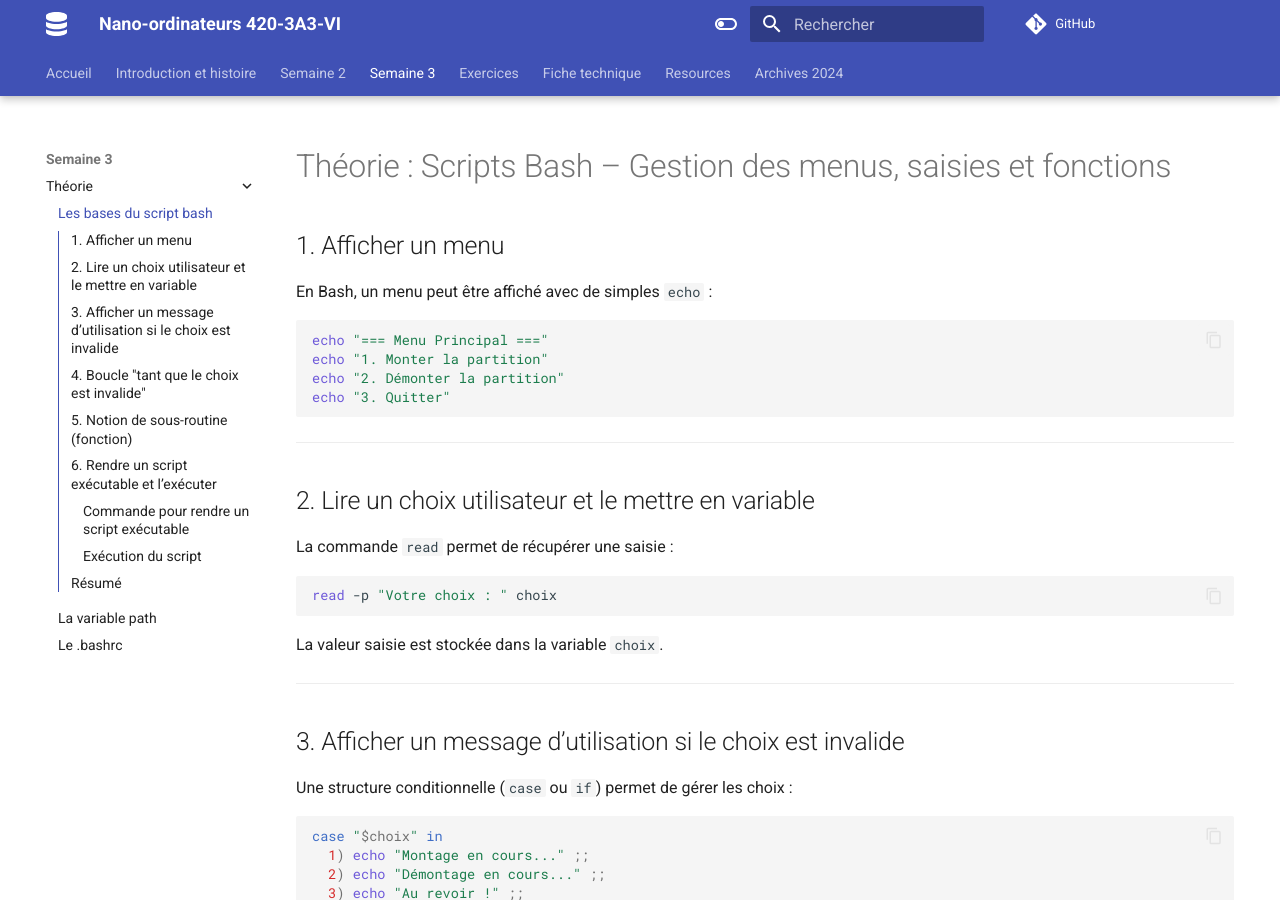
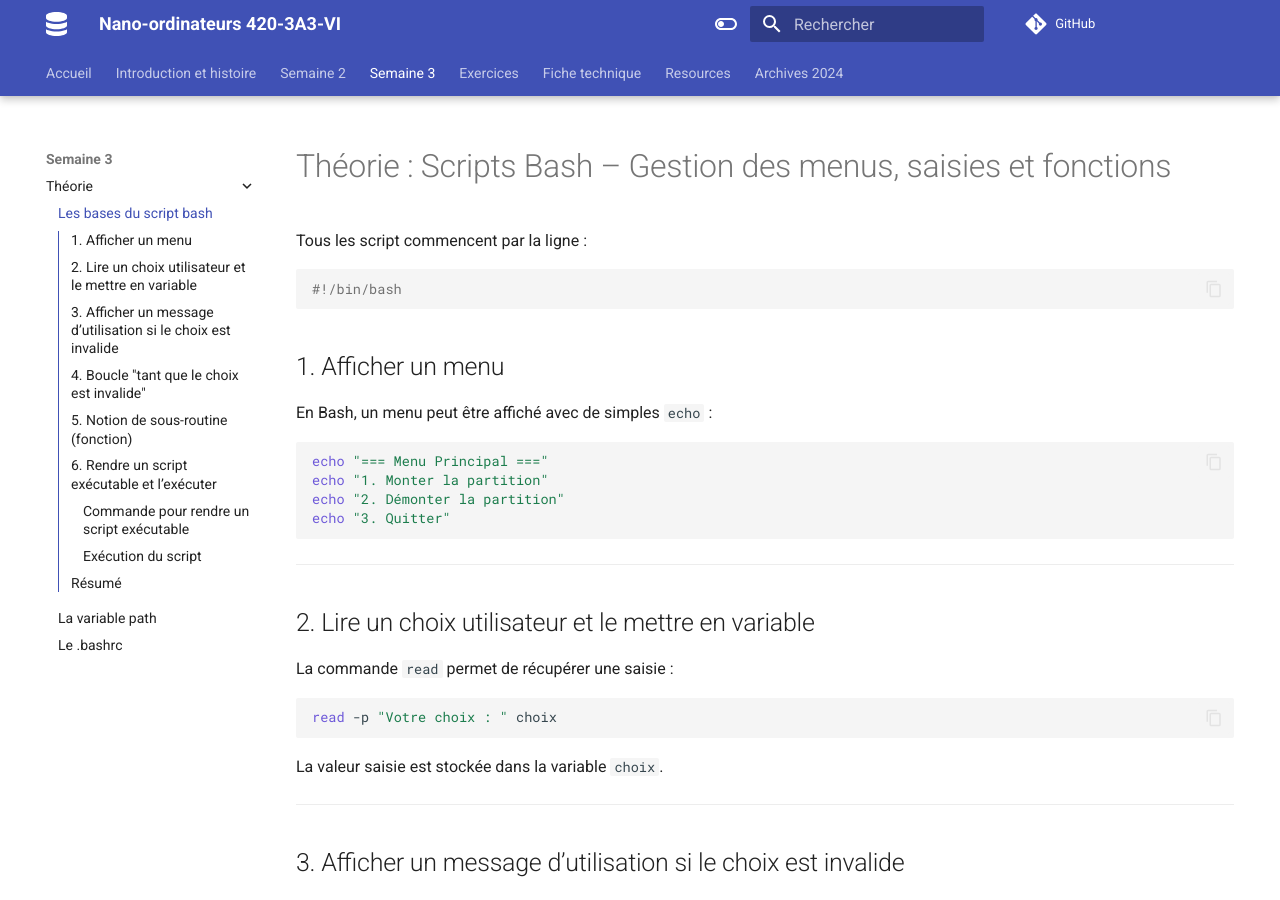
Before and after one commit to TousignantSimon-Nano/TousignantSimon-Nano.github.io, an MkDocs documentation site: the page built from docs/notes_de_cours/semaine_3_theorie_scripts_bash.md, in a window 1280 px wide and 900 px high. Built offline with MkDocs 1.6.1 and Material for MkDocs 9.7.7, drawn with Linux system fonts in a browser that asks for light colours; comment, search, counter and statistics services are not loaded.

Commit message:
bash correction

````diff
--- a/docs/notes_de_cours/semaine_3_theorie_scripts_bash.md
+++ b/docs/notes_de_cours/semaine_3_theorie_scripts_bash.md
@@ -1,4 +1,9 @@
 # Théorie : Scripts Bash – Gestion des menus, saisies et fonctions
+
+Tous les script commencent par la ligne :
+```bash
+#!/bin/bash
+```
 
 ## 1. Afficher un menu
 En Bash, un menu peut être affiché avec de simples `echo` :
````
